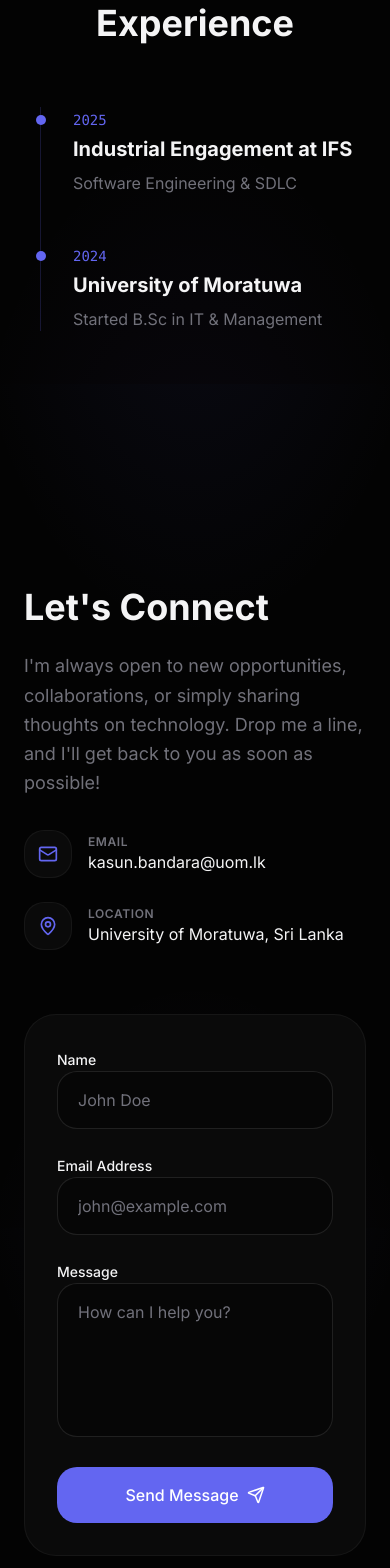
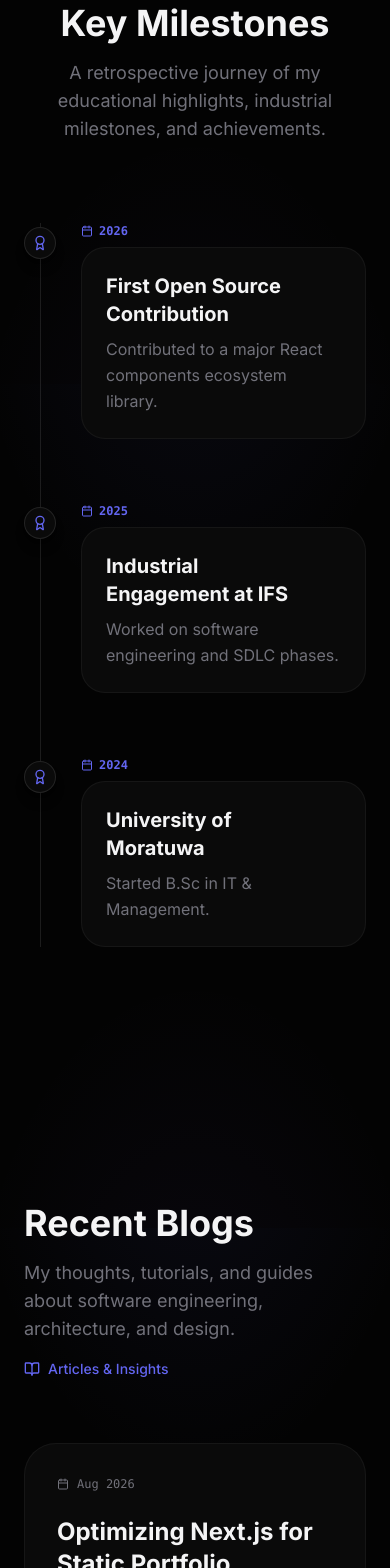
Before and after one commit to KasunBandara921/portfolio, a Next.js app: page / in a window 390 px wide. Shown: the part 4680-6248 px from the top of the page. Built offline with nearby package versions, Linux system fonts and the light colour scheme.

Commit message:
feat: implement Blogs and Milestones sections with integrated data handling and navbar updates

```diff
--- a/src/app/page.tsx
+++ b/src/app/page.tsx
@@ -2,20 +2,22 @@ import Hero from "@/components/Hero";
 import About from "@/components/About";
 import Skills from "@/components/Skills";
 import Projects from "@/components/Projects";
-import Timeline from "@/components/Timeline";
+import Milestones from "@/components/Milestones";
+import Blogs from "@/components/Blogs";
+import Contact from "@/components/Contact";
 import Footer from "@/components/Footer";
-import Contact from "@/components/Contact";
 
 export default function Home() {
   return (
     <main>
       <Hero />
       <About />
-      <Skills/>
-      <Projects/>
-      <Timeline/>
-      <Contact/>
-      <Footer/>
+      <Skills />
+      <Projects />
+      <Milestones />
+      <Blogs />
+      <Contact />
+      <Footer />
     </main>
   );
 }
--- /dev/null
+++ b/src/components/Blogs.tsx
@@ -0,0 +1,82 @@
+"use client";
+
+import { motion } from "framer-motion";
+import { BookOpen, Calendar, ArrowUpRight } from "lucide-react";
+import portfolioData from "@/data/portfolio.json";
+
+interface Blog {
+  title: string;
+  summary: string;
+  date: string;
+  link: string;
+}
+
+export default function Blogs() {
+  const blogs: Blog[] = portfolioData.blogs;
+
+  return (
+    <section id="blogs" className="py-32 px-6 max-w-7xl mx-auto">
+      <div className="flex flex-col md:flex-row md:items-end justify-between mb-16 gap-4">
+        <div>
+          <h2 className="text-4xl md:text-5xl font-bold text-[var(--color-foreground)] mb-4">
+            Recent Blogs
+          </h2>
+          <p className="text-[var(--color-muted)] text-lg max-w-xl">
+            My thoughts, tutorials, and guides about software engineering, architecture, and design.
+          </p>
+        </div>
+        <div className="flex items-center gap-2 text-sm text-[var(--color-primary)] font-medium">
+          <BookOpen size={16} />
+          <span>Articles & Insights</span>
+        </div>
+      </div>
+
+      <div className="grid md:grid-cols-2 gap-8">
+        {blogs.map((blog, index) => (
+          <motion.div
+            key={index}
+            initial={{ opacity: 0, y: 20 }}
+            whileInView={{ opacity: 1, y: 0 }}
+            viewport={{ once: true }}
+            transition={{ duration: 0.6, delay: index * 0.15 }}
+            className="group relative p-8 rounded-[32px] bg-[var(--color-card)] border border-white/5 hover:border-[var(--color-primary)]/30 hover:shadow-2xl transition-all duration-500 flex flex-col justify-between"
+          >
+            <div>
+              {/* Blog Date Tag */}
+              <div className="flex items-center gap-2 text-xs font-mono text-[var(--color-muted)] mb-6">
+                <Calendar size={12} />
+                <span>{blog.date}</span>
+              </div>
+
+              {/* Title & Description */}
+              <h3 className="text-2xl font-bold text-[var(--color-foreground)] mb-4 group-hover:text-[var(--color-primary)] transition-colors line-clamp-2">
+                {blog.title}
+              </h3>
+              <p className="text-[var(--color-muted)] leading-relaxed mb-8 line-clamp-3">
+                {blog.summary}
+              </p>
+            </div>
+
+            {/* Read Article Button Link */}
+            <div>
+              {blog.link && blog.link !== "#" ? (
+                <a
+                  href={blog.link}
+                  target="_blank"
+                  rel="noopener noreferrer"
+                  className="inline-flex items-center gap-2 text-sm font-semibold text-[var(--color-primary)] group-hover:underline"
+                >
+                  Read Article <ArrowUpRight size={16} />
+                </a>
+              ) : (
+                <span className="inline-flex items-center gap-2 text-sm font-semibold text-[var(--color-primary)] opacity-70 group-hover:opacity-100 transition-opacity cursor-pointer">
+                  Read Article (Coming Soon) <ArrowUpRight size={16} className="opacity-50" />
+                </span>
+              )}
+            </div>
+          </motion.div>
+        ))}
+      </div>
+    </section>
+  );
+}
--- /dev/null
+++ b/src/components/Milestones.tsx
@@ -0,0 +1,67 @@
+"use client";
+
+import { motion } from "framer-motion";
+import { Award, Calendar, ChevronRight } from "lucide-react";
+import portfolioData from "@/data/portfolio.json";
+
+interface Milestone {
+  year: string;
+  title: string;
+  desc: string;
+}
+
+export default function Milestones() {
+  const milestones: Milestone[] = portfolioData.milestones;
+
+  return (
+    <section id="milestones" className="py-32 px-6 max-w-5xl mx-auto">
+      <div className="text-center mb-20">
+        <h2 className="text-4xl md:text-5xl font-bold text-[var(--color-foreground)] mb-4">
+          Key Milestones
+        </h2>
+        <p className="text-[var(--color-muted)] text-lg max-w-xl mx-auto">
+          A retrospective journey of my educational highlights, industrial milestones, and achievements.
+        </p>
+      </div>
+
+      <div className="relative border-l border-white/10 ml-4 md:ml-32 space-y-16">
+        {milestones.map((milestone, index) => (
+          <motion.div
+            key={index}
+            initial={{ opacity: 0, x: -30 }}
+            whileInView={{ opacity: 1, x: 0 }}
+            viewport={{ once: true, margin: "-100px" }}
+            transition={{ duration: 0.6, delay: index * 0.15 }}
+            className="relative pl-10 md:pl-16 group"
+          >
+            {/* Year Label for larger screens (positioned absolutely to the left of the line) */}
+            <div className="absolute left-[-110px] top-1.5 hidden md:flex items-center gap-2 text-right w-24 justify-end text-[var(--color-primary)] font-mono text-sm font-semibold">
+              <Calendar size={14} />
+              {milestone.year}
+            </div>
+
+            {/* Glowing Icon indicator on the vertical timeline line */}
+            <div className="absolute -left-[17px] top-1 w-8 h-8 rounded-xl bg-[var(--color-card)] border border-white/10 flex items-center justify-center text-[var(--color-primary)] group-hover:border-[var(--color-primary)]/50 group-hover:bg-[var(--color-primary)]/10 transition-all duration-300 shadow-lg">
+              <Award size={16} className="group-hover:scale-110 transition-transform" />
+            </div>
+
+            {/* Mobile Year Badge */}
+            <div className="md:hidden flex items-center gap-1.5 text-[var(--color-primary)] font-mono text-xs font-semibold mb-2">
+              <Calendar size={12} />
+              {milestone.year}
+            </div>
+
+            {/* Milestone Card */}
+            <div className="p-6 rounded-[24px] bg-[var(--color-card)] border border-white/5 group-hover:border-white/10 group-hover:shadow-[0_8px_30px_rgb(0,0,0,0.12)] transition-all duration-500 max-w-3xl">
+              <h3 className="text-xl font-bold text-[var(--color-foreground)] mb-2 flex items-center gap-2">
+                {milestone.title}
+                <ChevronRight size={16} className="opacity-0 group-hover:opacity-100 group-hover:translate-x-1 transition-all text-[var(--color-primary)]" />
+              </h3>
+              <p className="text-[var(--color-muted)] leading-relaxed">{milestone.desc}</p>
+            </div>
+          </motion.div>
+        ))}
+      </div>
+    </section>
+  );
+}
--- a/src/components/Navbar.tsx
+++ b/src/components/Navbar.tsx
@@ -8,7 +8,9 @@ const navLinks = [
   { name: "About", href: "#about" },
   { name: "Skills", href: "#skills" },
   { name: "Projects", href: "#projects" },
-  { name: "Experience", href: "#experience" },
+  { name: "Milestones", href: "#milestones" },
+  { name: "Blogs", href: "#blogs" },
+  { name: "Contact", href: "#contact" },
 ];
 
 export default function NavBar() {
--- a/src/components/Timeline.tsx
+++ /dev/null
@@ -1,33 +0,0 @@
-"use client";
-
-import { motion } from "framer-motion";
-
-import portfolioData from "@/data/portfolio.json";
-
-export default function Timeline() {
-  const events = portfolioData.experience;
-  return (
-    <section id="experience" className="py-32 px-6 max-w-3xl mx-auto">
-      <h2 className="text-4xl font-bold text-[var(--color-foreground)] mb-16 text-center">Experience</h2>
-
-      <div className="space-y-12 border-l border-[var(--color-primary)]/20 ml-4">
-        {events.map((event, index) => (
-          <motion.div
-            key={index}
-            initial={{ opacity: 0, x: -20 }}
-            whileInView={{ opacity: 1, x: 0 }}
-            viewport={{ once: true }}
-            className="relative pl-8"
-          >
-            {/* The dot on the line */}
-            <div className="absolute -left-[5px] top-2 w-2.5 h-2.5 rounded-full bg-[var(--color-primary)]" />
-
-            <span className="text-[var(--color-primary)] font-mono text-sm">{event.year}</span>
-            <h3 className="text-xl font-bold text-[var(--color-foreground)] mt-1">{event.title}</h3>
-            <p className="text-[var(--color-muted)] mt-2">{event.desc}</p>
-          </motion.div>
-        ))}
-      </div>
-    </section>
-  );
-}
--- a/src/data/portfolio.json
+++ b/src/data/portfolio.json
@@ -27,8 +27,23 @@
       "demo": ""
     }
   ],
-  "experience": [
-    { "year": "2025", "title": "Industrial Engagement at IFS", "desc": "Software Engineering & SDLC" },
-    { "year": "2024", "title": "University of Moratuwa", "desc": "Started B.Sc in IT & Management" }
+  "milestones": [
+    { "year": "2026", "title": "First Open Source Contribution", "desc": "Contributed to a major React components ecosystem library." },
+    { "year": "2025", "title": "Industrial Engagement at IFS", "desc": "Worked on software engineering and SDLC phases." },
+    { "year": "2024", "title": "University of Moratuwa", "desc": "Started B.Sc in IT & Management." }
+  ],
+  "blogs": [
+    {
+      "title": "Optimizing Next.js for Static Portfolio Websites",
+      "summary": "How to leverage static exports and clean bundles to build lightning-fast personal sites.",
+      "date": "Aug 2026",
+      "link": "#"
+    },
+    {
+      "title": "A Deep Dive into Spring Boot Architecture",
+      "summary": "Exploring dependency injection, application layering, and RESTful service design principles.",
+      "date": "Jun 2026",
+      "link": "#"
+    }
   ]
 }
```
